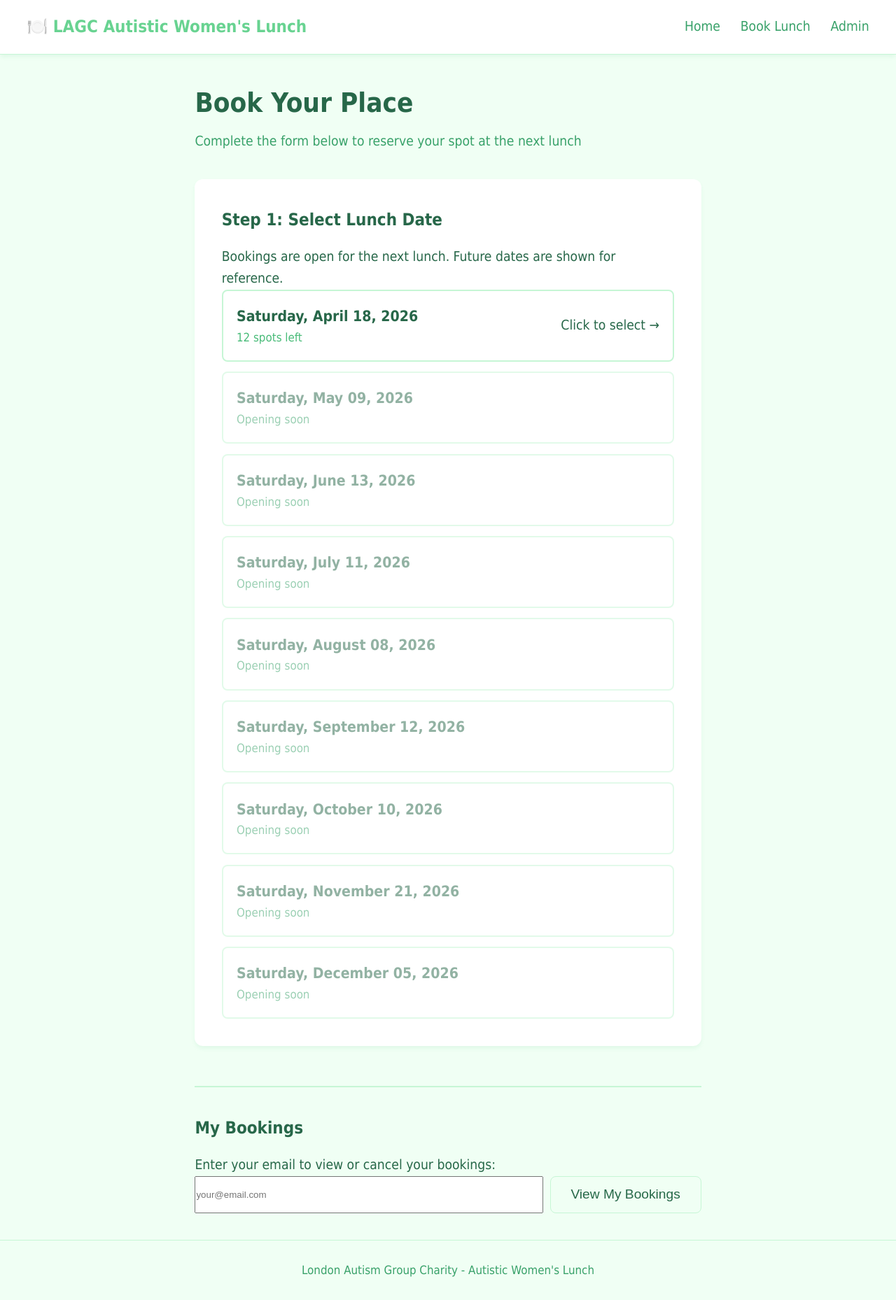
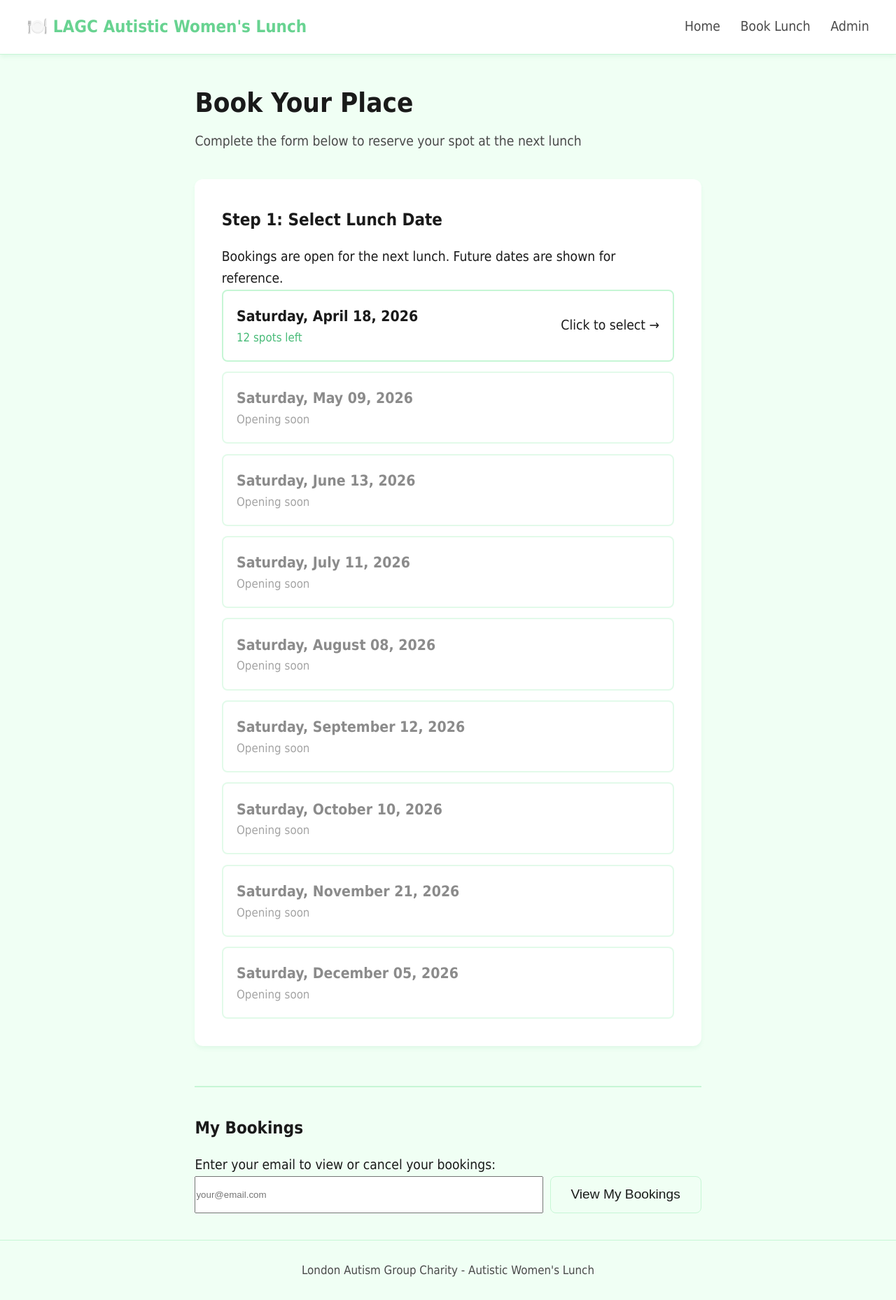
Before and after one commit to marcjtheodore1-sketch/womens-lunch, a Flask app: page /book in a window 1280 px wide. Shown: the whole page at 70% size. Run offline with Flask 3, Linux system fonts and the light colour scheme; data comes from the database, SQL or seed files in the repository; data that the repository does not hold is empty.

Commit message:
Change text color to black for better contrast

```diff
--- a/static/css/style.css
+++ b/static/css/style.css
@@ -11,8 +11,8 @@
     --warning: #f6ad55;
     --bg: #f0fff4;
     --card-bg: #ffffff;
-    --text: #276749;
-    --text-light: #38a169;
+    --text: #1a1a1a;
+    --text-light: #4a4a4a;
     --border: #c6f6d5;
     --shadow: 0 4px 6px -1px rgba(72, 187, 120, 0.1);
     --shadow-lg: 0 10px 15px -3px rgba(72, 187, 120, 0.1);
```
